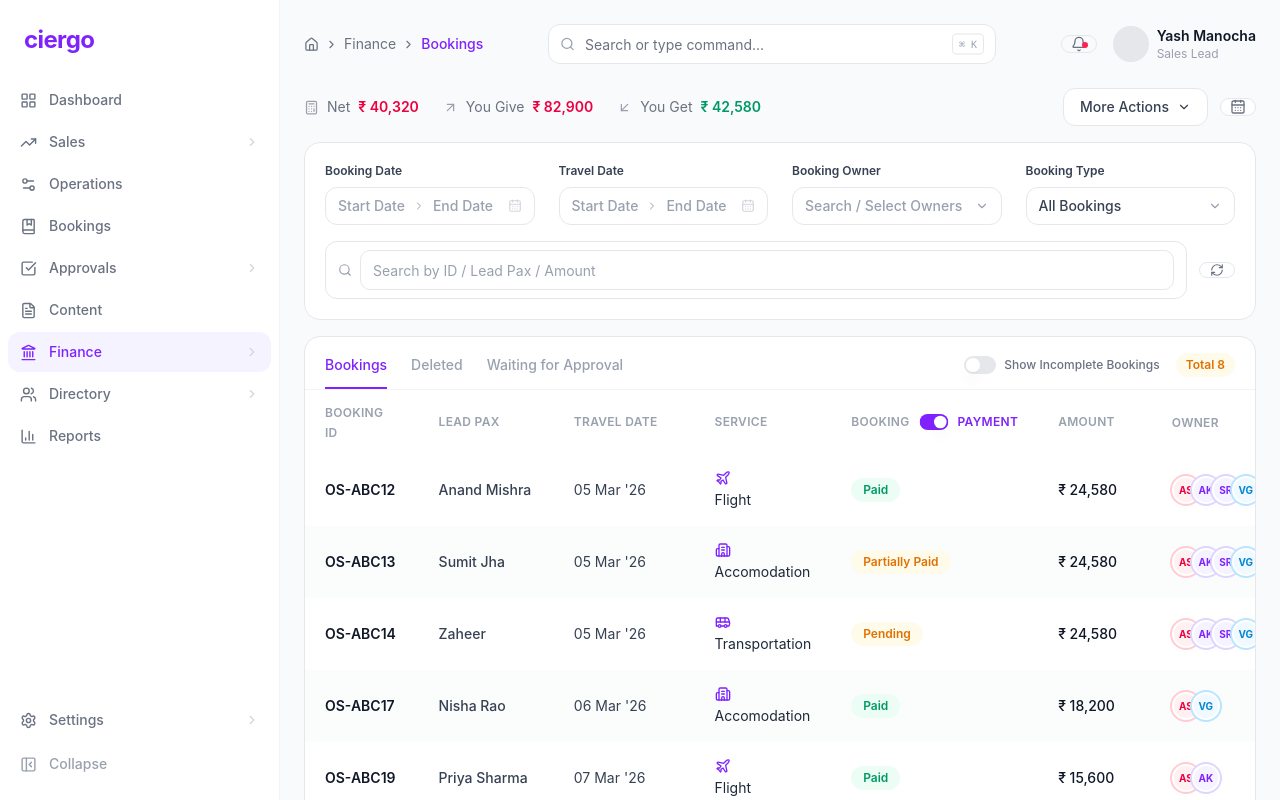
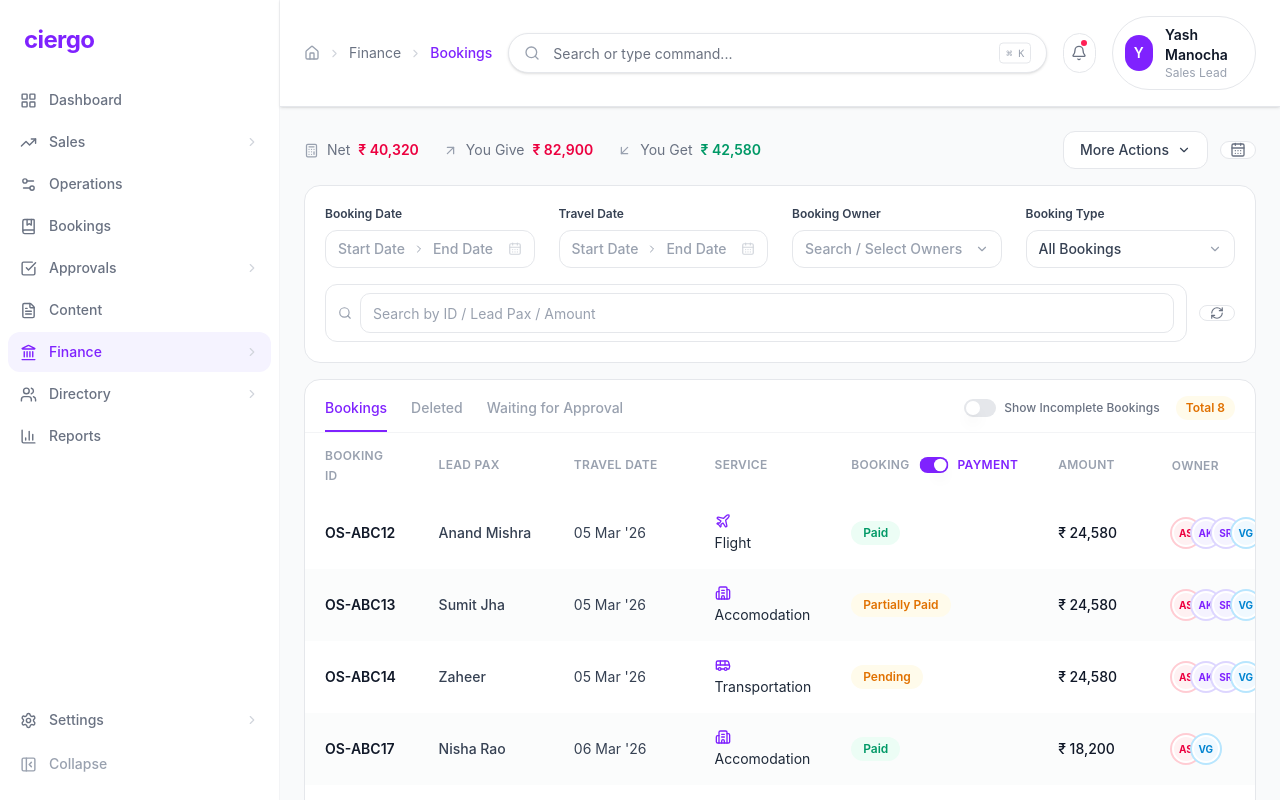
Before and after one commit to Niru9196/travel-crm, a React (Vite) app: page /finance/bookings in a window 1280 px wide. Shown: the top 800 px of the page. Built offline with nearby package versions, Linux system fonts and the light colour scheme.

Commit message:
feat(layout): inner componnet called as children

```diff
--- a/src/App.jsx
+++ b/src/App.jsx
@@ -1,8 +1,7 @@
 import React from "react";
 import { Routes, Route, Navigate } from "react-router-dom";
 import { SidebarProvider } from "@/hooks/useSidebar";
-import Sidebar from "@/layout/Sidebar";
-import BookingsPage from "@/pages/BookingsPage";
+import Sidebar from "@/layout/Sidebar";import Topbar from "@/layout/Topbar";import BookingsPage from "@/pages/BookingsPage";
 import BookingCalendarPage from "@/pages/BookingCalendarPage";
 import CustomerLedgerPage from "@/pages/CustomerLedgerPage";
 
@@ -14,9 +13,18 @@ export default function App() {
         <div className="flex-1 min-w-0">
           <Routes>
             <Route path="/" element={<Navigate to="/finance/bookings" replace />} />
-            <Route path="/finance/bookings" element={<BookingsPage />} />
-            <Route path="/finance/bookings/calendar" element={<BookingCalendarPage />} />
-            <Route path="/finance/ledger/:customerId" element={<CustomerLedgerPage />} />
+            <Route
+              path="/finance/bookings"
+              element={<Topbar crumbs={["Finance", "Bookings"]}><BookingsPage /></Topbar>}
+            />
+            <Route
+              path="/finance/bookings/calendar"
+              element={<Topbar crumbs={["Finance", "Bookings", "Booking Calendar"]}><BookingCalendarPage /></Topbar>}
+            />
+            <Route
+              path="/finance/ledger/:customerId"
+              element={<Topbar crumbs={["Finance", "Bookings", "Ledger"]}><CustomerLedgerPage /></Topbar>}
+            />
             <Route path="*" element={<Navigate to="/finance/bookings" replace />} />
           </Routes>
         </div>
--- a/src/layout/Topbar.jsx
+++ b/src/layout/Topbar.jsx
@@ -3,39 +3,50 @@ import { Home, ChevronRight, Search, Bell } from "lucide-react";
 import { Input } from "@/components/ui/input";
 import { Button } from "@/components/ui/button";
 
-export default function Topbar({ crumbs }) {
+export default function Topbar({ crumbs = [], children }) {
   return (
-    <div className="flex items-center justify-between mb-6">
-      <div className="flex items-center gap-1.5 text-sm text-gray-500">
-        <Home size={15} />
+    <>
+      <div className="sticky top-0 z-40 bg-white border-b border-gray-200 shadow-sm">
+        <div className="max-w-[1400px] mx-auto px-6 py-4">
+          <div className="flex flex-col gap-4 lg:flex-row lg:items-center lg:justify-between">
+            <div className="flex items-center gap-2 text-sm text-gray-500">
+              <Home size={16} className="text-gray-400" />
               {crumbs.map((c, i) => (
-          <React.Fragment key={c}>
-            <ChevronRight size={13} />
+                <React.Fragment key={`${c}-${i}`}>
+                  <ChevronRight size={13} className="text-gray-300" />
                   <span className={i === crumbs.length - 1 ? "text-violet-600 font-medium" : ""}>{c}</span>
                 </React.Fragment>
               ))}
             </div>
-      <div className="flex-1 max-w-md mx-8 relative">
-        <Search size={15} className="absolute left-3 top-1/2 -translate-y-1/2 text-gray-400" />
+
+            <div className="relative mx-auto w-full max-w-xl">
+              <Search size={16} className="absolute left-4 top-1/2 -translate-y-1/2 text-gray-400" />
               <Input
                 placeholder="Search or type command..."
-          className="w-full pl-9 pr-14 py-2 text-sm border border-gray-200 rounded-xl bg-white focus:outline-hidden focus:ring-2 focus:ring-violet-200"
+                className="w-full pl-11 pr-16 py-2.5 text-sm border border-gray-200 rounded-full bg-white shadow-sm focus:outline-none focus:ring-2 focus:ring-violet-200"
               />
-        <kbd className="absolute right-3 top-1/2 -translate-y-1/2 text-[10px] text-gray-400 border border-gray-200 rounded px-1.5 py-0.5">⌘ K</kbd>
+              <kbd className="absolute right-4 top-1/2 -translate-y-1/2 text-[10px] text-gray-400 border border-gray-200 rounded px-1.5 py-0.5">⌘ K</kbd>
             </div>
-      <div className="flex items-center gap-4">
-        <Button variant="ghost" className="relative w-9 h-9 rounded-full border border-gray-200 flex items-center justify-center p-0 h-auto">
+
+            <div className="flex items-center gap-4 justify-end">
+              <Button variant="ghost" className="relative w-10 h-10 rounded-full border border-gray-200 flex items-center justify-center p-0">
                 <Bell size={16} className="text-gray-500" />
                 <span className="absolute top-1.5 right-2 w-1.5 h-1.5 rounded-full bg-rose-500" />
               </Button>
-        <div className="flex items-center gap-2">
-          <div className="w-9 h-9 rounded-full bg-gray-200" />
-          <div className="leading-tight">
+              <div className="flex items-center gap-3 rounded-full border border-gray-200 px-3 py-2">
+                <div className="w-9 h-9 rounded-full bg-violet-600 text-white grid place-items-center text-sm font-semibold">Y</div>
+                <div className="text-left">
                   <div className="text-sm font-semibold text-gray-900">Yash Manocha</div>
                   <div className="text-xs text-gray-400">Sales Lead</div>
                 </div>
               </div>
             </div>
           </div>
+        </div>
+      </div>
+      <div className="max-w-[1400px] mx-auto px-6 py-6">
+        {children}
+      </div>
+    </>
   );
 }
--- a/src/pages/BookingCalendarPage.jsx
+++ b/src/pages/BookingCalendarPage.jsx
@@ -4,7 +4,6 @@ import {
   Calculator, ArrowUpRight, ArrowDownLeft, CalendarDays, Filter,
   ChevronLeft, ChevronRight, MoreVertical, Search,
 } from "lucide-react";
-import Topbar from "@/layout/Topbar";
 import { currency } from "@/components/Shared/Shared";
 import { CALENDAR_DAYS, TIME_SLOTS } from "@/data/mockData";
 import { Input } from "@/components/ui/input";
@@ -48,9 +47,7 @@ export default function BookingCalendarPage() {
   const totalCompleted = 14, totalOnTrip = 3, totalUpcoming = 0, totalCancelled = 1;
 
   return (
-    <div className="mx-auto px-6 py-6">
-      <Topbar crumbs={["Finance", "Bookings", "Booking Calendar"]} />
-
+    <>
       <div className="flex items-center justify-between mb-4">
         <div className="flex items-center gap-6">
           <Pill icon={Calculator} label="Net" value={currency(4870)} tone="green" />
@@ -172,6 +169,6 @@ export default function BookingCalendarPage() {
       </div>
 
       <ContextMenu pos={menuPos} onClose={() => setMenuPos(null)} />
-    </div>
+    </>
   );
 }
--- a/src/pages/BookingsPage.jsx
+++ b/src/pages/BookingsPage.jsx
@@ -1,6 +1,5 @@
 import React, { useState, useMemo } from "react";
 import { useNavigate } from "react-router-dom";
-import Topbar from "@/layout/Topbar";
 import { RAW_BOOKINGS, DELETED_BOOKINGS } from "@/data/mockData";
 import { currency } from "@/components/Shared/Shared";
 import BookingSummary from "@/components/BookingsPage/BookingSummary";
@@ -113,9 +112,7 @@ export default function BookingsPage() {
   const showVoucherTasks = tab !== "deleted" && !(tab === "waiting" && waitingFilter === "Rejected");
 
   return (
-    <div className="mx-auto px-6 py-6">
-      <Topbar crumbs={["Finance", "Bookings"]} />
-
+    <>
       <BookingSummary
         navigate={navigate}
         selectMode={selectMode}
@@ -176,6 +173,6 @@ export default function BookingsPage() {
         statusView={statusView}
         setStatusView={setStatusView}
       />
-    </div>
+    </>
   );
 }
--- a/src/pages/CustomerLedgerPage.jsx
+++ b/src/pages/CustomerLedgerPage.jsx
@@ -3,7 +3,6 @@ import { useNavigate, useParams } from "react-router-dom";
 import {
   Eye, Pencil, RefreshCw, CalendarDays, ChevronDown,
 } from "lucide-react";
-import Topbar from "@/layout/Topbar";
 import { Toggle, currency } from "@/components/Shared/Shared";
 import { Pagination } from "@/components/Shared/ActionMenu";
 import DateFilterDropdown from "@/components/Shared/DateFilterDropdown";
@@ -65,9 +64,7 @@ export default function CustomerLedgerPage() {
   const pageRows = rows.slice(start - 1, end);
 
   return (
-    <div className="mx-auto px-6 py-6">
-      <Topbar crumbs={["Finance", "Bookings", "Ledger"]} />
-
+    <>
       {/* Heading */}
       <div className="flex items-center gap-2 mb-5">
         <h1 className="text-lg font-semibold text-gray-900">
@@ -229,6 +226,6 @@ export default function CustomerLedgerPage() {
       {showDownload && <DownloadLedgerModal onClose={() => setShowDownload(false)} />}
       {showShare && <ShareLedgerModal onClose={() => setShowShare(false)} />}
       {sideSheet && <PaymentSideSheet kind={sideSheet} onClose={() => setSideSheet(null)} />}
-    </div>
+    </>
   );
 }
```
Also changed, not shown: 5 other files (tests, documents, lock files or other folders). Lines whose indentation alone changed are shown as unchanged.
